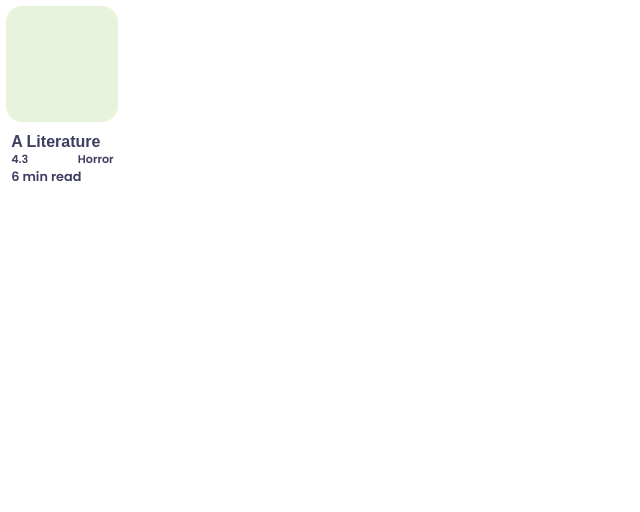
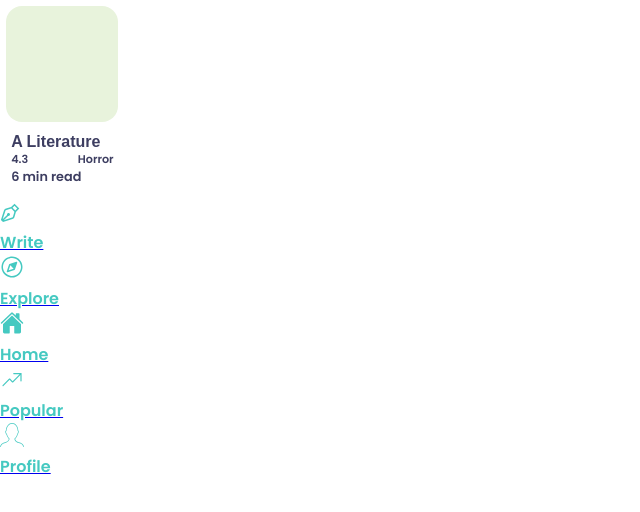
Before and after one commit to Subhra264/hemontika, a React (Create React App) app in the folder frontend/: page / in a window 1280 px wide. Shown: the top 512 px of the page, without its empty margins (0-640 px from the left). Built offline with nearby package versions, Linux system fonts and the light colour scheme.

Commit message:
Add SubMenuBar component

```diff
--- a/frontend/package.json
+++ b/frontend/package.json
@@ -3,6 +3,10 @@
   "version": "0.1.0",
   "private": true,
   "dependencies": {
+    "@fortawesome/fontawesome-svg-core": "^1.2.36",
+    "@fortawesome/free-regular-svg-icons": "^5.15.4",
+    "@fortawesome/free-solid-svg-icons": "^5.15.4",
+    "@fortawesome/react-fontawesome": "^0.1.15",
     "@testing-library/jest-dom": "^5.11.4",
     "@testing-library/react": "^11.1.0",
     "@testing-library/user-event": "^12.1.10",
--- a/frontend/src/App.tsx
+++ b/frontend/src/App.tsx
@@ -3,11 +3,18 @@ import { Switch, Route } from 'react-router-dom';
 import LogIn from './components/LogIn/LogIn';
 import SignUp from './components/SignUp/SignUp';
 import Card from './components/Cards/Card';
+import useViewport from './hooks/useViewport';
+import SubMenuBar from './components/SubMenuBar/SubMenuBar';
 
 function App() {
+  const { isMobile, width } = useViewport();
+  console.log('Inside App, isMobile', isMobile);
+  console.log('Inside App, width', width);
+
   return (
-    <div className="App">
+    <div className={`App ${isMobile? 'mobile' : ''}`}>
       <Card />
+      <SubMenuBar />
       <Switch>
         <Route path='/log-in'>
           <LogIn />
--- /dev/null
+++ b/frontend/src/components/SubMenuBar/SubMenuBar.scss
@@ -0,0 +1,9 @@
+.sub-menu-item-icon {
+    path {
+        fill: #45C9C1;
+    }
+}
+
+.sub-menu-item-label {
+    color: #45C9C1;
+}
--- /dev/null
+++ b/frontend/src/components/SubMenuBar/SubMenuBar.tsx
@@ -0,0 +1,54 @@
+import { useRef } from 'react';
+import { Link } from 'react-router-dom';
+import { ReactComponent as WriteIcon } from '../../assets/imgs/icon_write.svg';
+import { ReactComponent as ExploreIcon } from '../../assets/imgs/icon_explore.svg';
+import { ReactComponent as HomeIcon } from '../../assets/imgs/icon_home.svg';
+import { ReactComponent as PopularIcon } from '../../assets/imgs/icon_trending.svg';
+import { ReactComponent as ProfileIcon } from '../../assets/imgs/icon_profile.svg';
+import './SubMenuBar.scss';
+
+interface SubMenuItemProps {
+    icon: JSX.Element
+    label: string;
+    linkTo: string;
+}
+
+const SubMenuItem: React.FC<SubMenuItemProps> = (props) => {
+    return (
+        <div className="sub-menu-item">
+            <Link to={props.linkTo}>
+                <div className="sub-menu-item-icon">
+                    {props.icon}
+                </div>
+                <div className="sub-menu-item-label">
+                    {props.label}
+                </div>
+            </Link>
+        </div>
+    );
+};
+
+const SubMenuBar: React.FC = (props) => {
+    const menuItems = useRef([
+        { linkTo: '/write', label: 'Write', icon: <WriteIcon /> },
+        { linkTo: '/explore', label: 'Explore', icon: <ExploreIcon /> },
+        { linkTo: '/home', label: 'Home', icon: <HomeIcon /> },
+        { linkTo: '/popular', label: 'Popular', icon: <PopularIcon /> },
+        { linkTo: '/profile', label: 'Profile', icon: <ProfileIcon /> }
+    ]);
+
+    return (
+        <div className="sub-menu-bar">
+            <div className="sub-menu-switch"></div>
+            <div className="sub-menu-items">
+                {
+                    menuItems.current.map((menuItem) => (
+                        <SubMenuItem {...menuItem} />
+                    ))
+                }
+            </div>
+        </div>
+    );
+};
+
+export default SubMenuBar;
--- a/frontend/src/index.tsx
+++ b/frontend/src/index.tsx
@@ -4,11 +4,14 @@ import './index.scss';
 import App from './App';
 import reportWebVitals from './reportWebVitals';
 import { BrowserRouter as Router } from 'react-router-dom';
+import ViewportProvider from './components/context-providers/ViewportProvider';
 
 ReactDOM.render(
   <React.StrictMode>
     <Router>
-      <App />
+      <ViewportProvider>
+        <App />
+      </ViewportProvider>
     </Router>
   </React.StrictMode>,
   document.getElementById('root')
```
Also changed, not shown: 1 other file (tests, documents, lock files or other folders).
